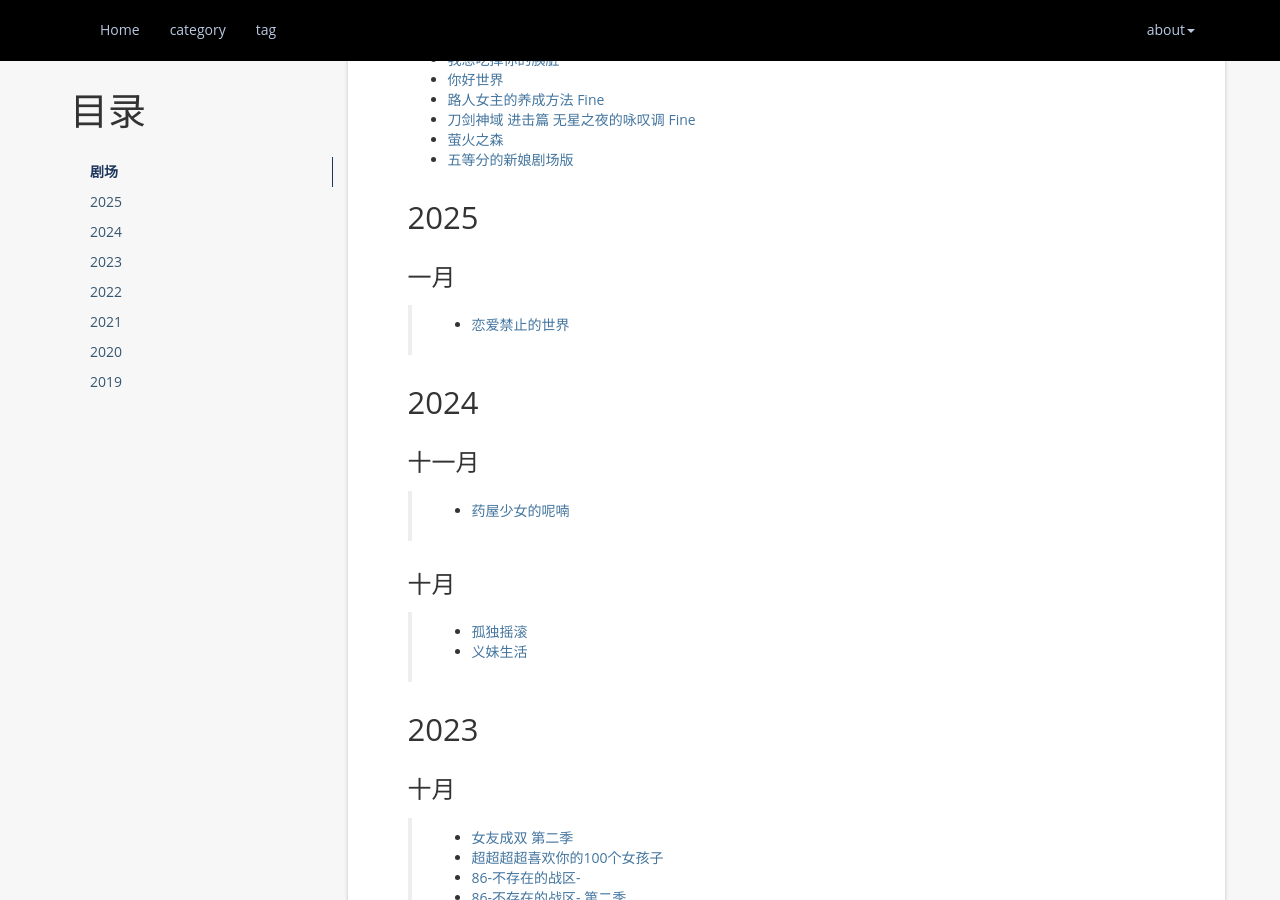
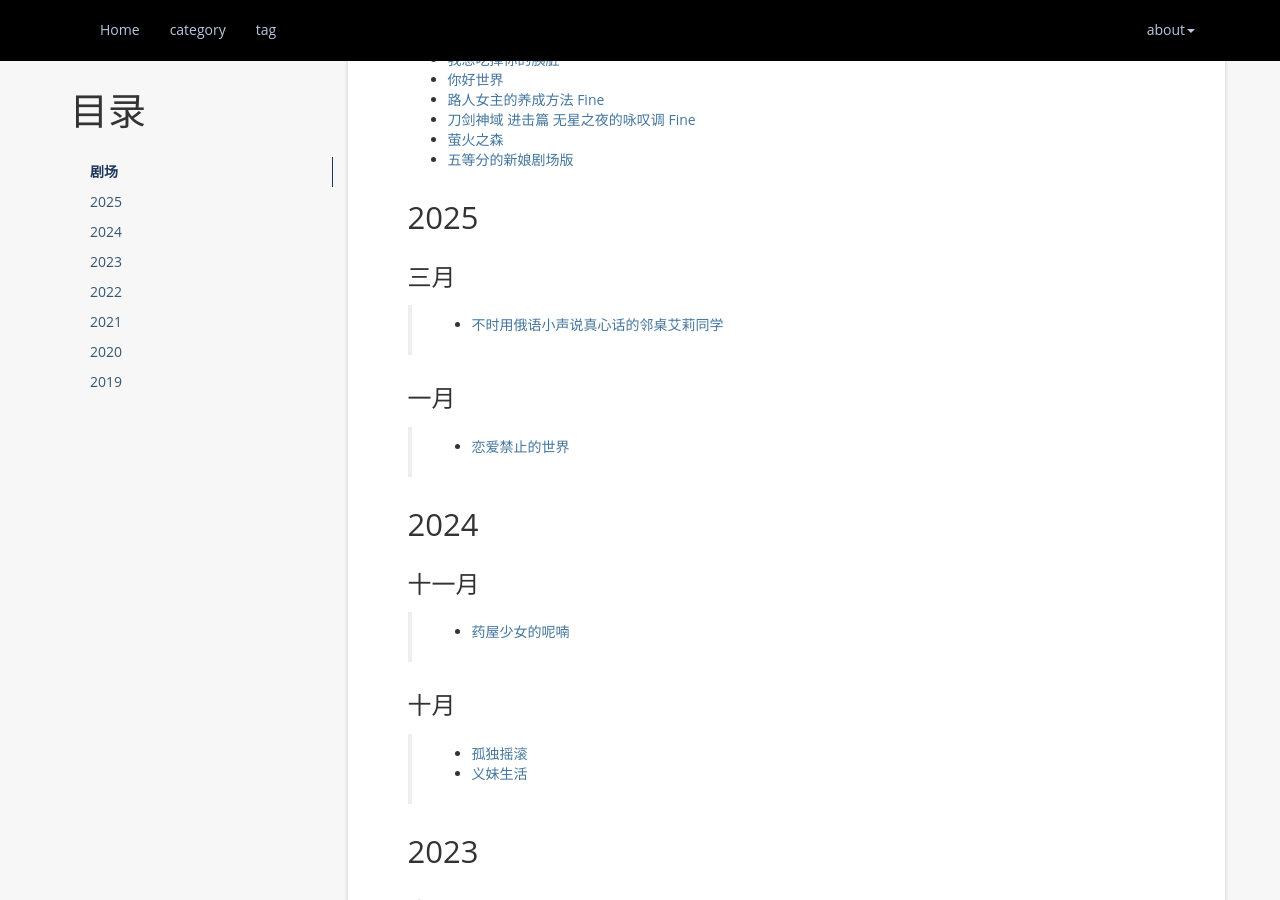
Before and after one commit to atgtahub/atgtahub.github.io, a Jekyll site: the page built from about/bangumi.md, in a window 1280 px wide and 900 px high, scrolled down 584 px. Built offline with Jekyll 4.4.1, drawn with Linux system fonts in a browser that asks for light colours; a script that is not in the unit is left out; comment, search, counter and statistics services are not loaded.

Commit message:
feat: bangumi.md

```diff
--- a/about/bangumi.md
+++ b/about/bangumi.md
@@ -25,6 +25,10 @@ permalink: /bangumi
 + <a href="https://www.yhdmp.cc/showp/22157.html" target="_blank">五等分的新娘剧场版</a>
 
 ## 2025
+
+### 三月
+
+> + <a href="javascript:;">不时用俄语小声说真心话的邻桌艾莉同学</a>
 
 ### 一月
 
```
